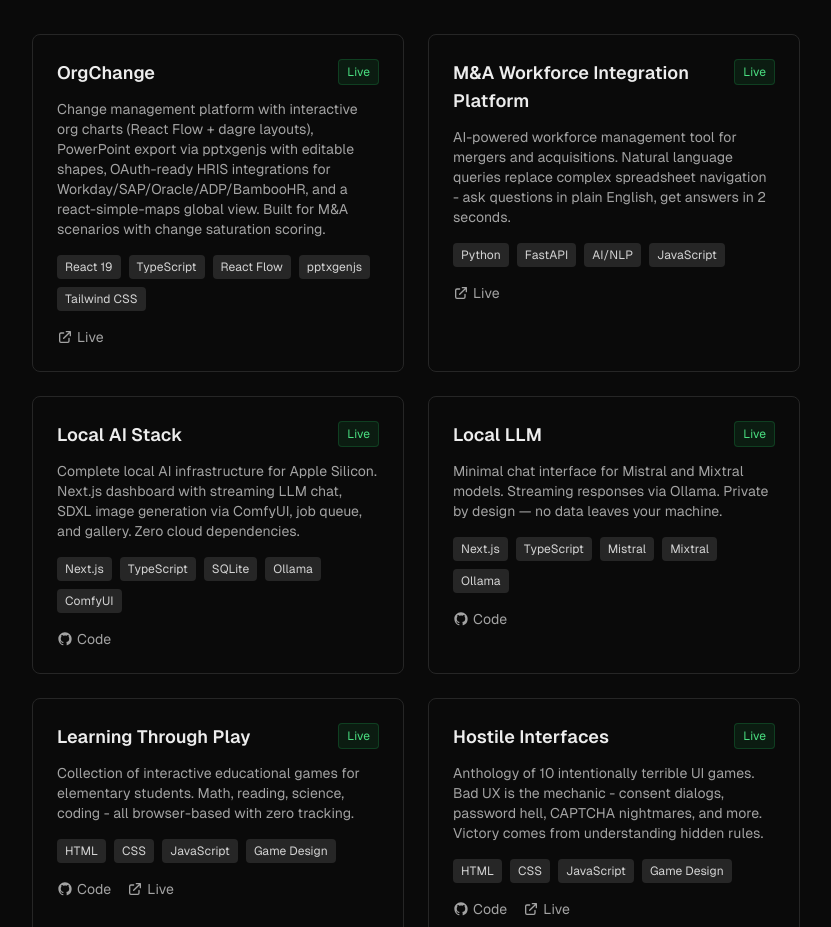
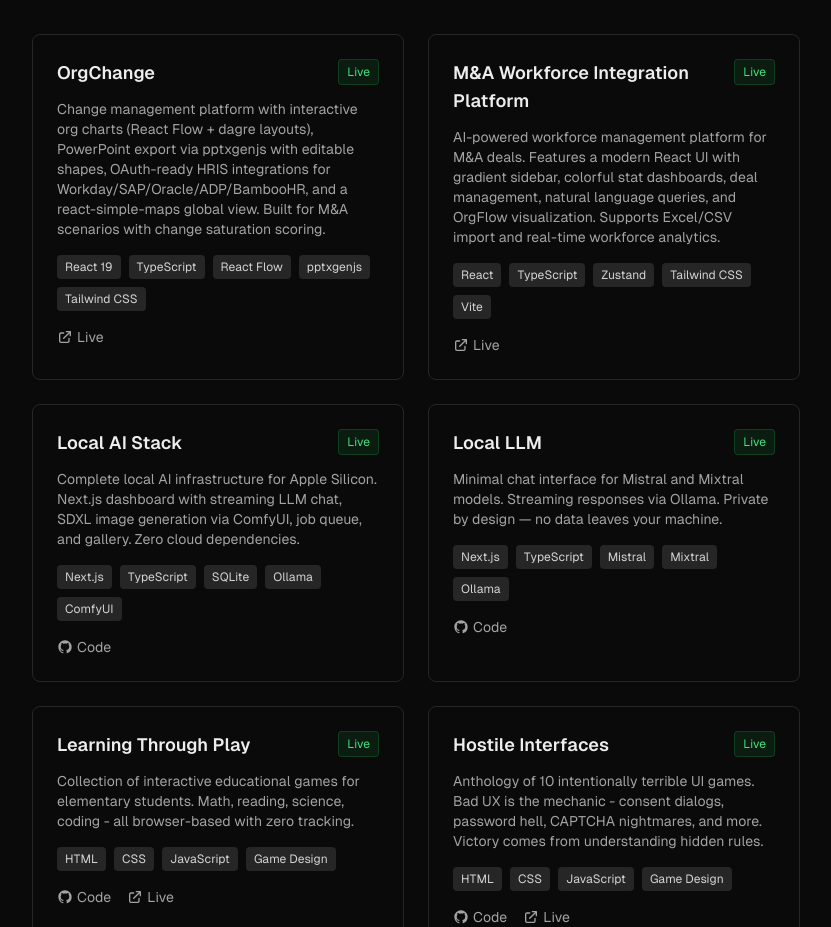
Before and after one commit to joshduffy/joshduffy.dev, a Next.js app: page / in a window 1280 px wide. Shown: the part 942-1869 px from the top of the page, without its empty margins (224-1055 px from the left). Built offline with nearby package versions, Linux system fonts and the light colour scheme.

Commit message:
Update M&A Platform with new React version and modern UI

```diff
--- a/src/components/Projects.tsx
+++ b/src/components/Projects.tsx
@@ -21,9 +21,9 @@ const projects: Project[] = [
   {
     title: "M&A Workforce Integration Platform",
     description:
-      "AI-powered workforce management tool for mergers and acquisitions. Natural language queries replace complex spreadsheet navigation - ask questions in plain English, get answers in 2 seconds.",
-    tech: ["Python", "FastAPI", "AI/NLP", "JavaScript"],
-    live: "https://ma.joshduffy.dev",
+      "AI-powered workforce management platform for M&A deals. Features a modern React UI with gradient sidebar, colorful stat dashboards, deal management, natural language queries, and OrgFlow visualization. Supports Excel/CSV import and real-time workforce analytics.",
+    tech: ["React", "TypeScript", "Zustand", "Tailwind CSS", "Vite"],
+    live: "https://ma-platform-browser.vercel.app",
     status: "Live",
   },
   {
```
